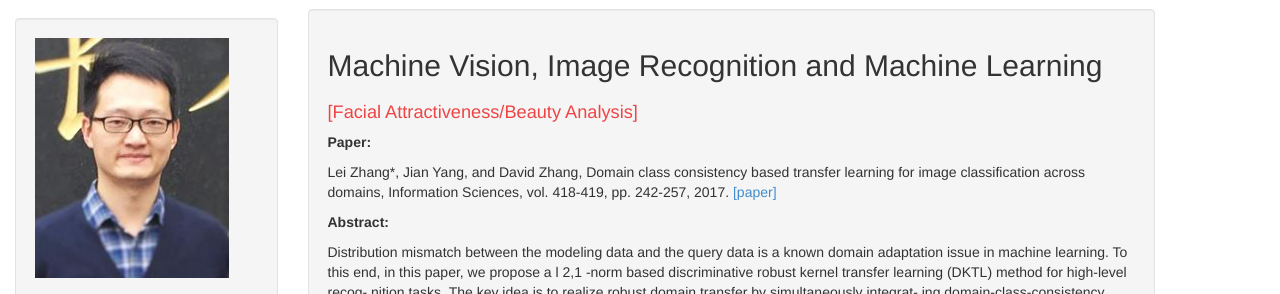
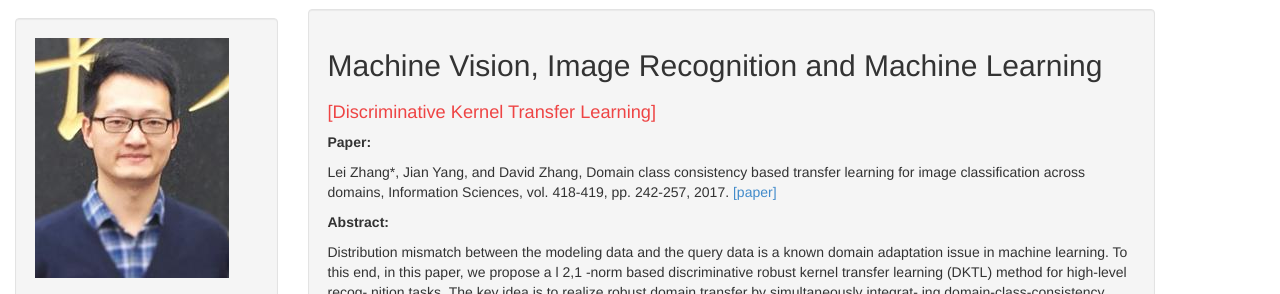
Before and after one commit to DrLeiZhang/website, a Jekyll site: the page built from proj8.html, in a window 1280 px wide and 900 px high. Shown: the part 222-516 px from the top of the window. Built offline with Jekyll 4.4.1, drawn with Linux system fonts in a browser that asks for light colours; Markdown is read by kramdown in place of the engine named in the settings.

Commit message:
Update
Signed-off-by: leizhang@cqu.edu.cn <leizhang@cqu.edu.cn>

```diff
--- a/proj8.html
+++ b/proj8.html
@@ -10,7 +10,7 @@ layout: default
 <div class="well">
 <h2>Machine Vision, Image Recognition and Machine Learning</h2>
 
-<h1>[Facial Attractiveness/Beauty Analysis]</a></h1>
+<h1>[Discriminative Kernel Transfer Learning]</a></h1>
 <p><B>Paper:</B> </p>
 <p>Lei Zhang*, Jian Yang, and David Zhang, Domain class consistency based transfer learning for image classification across domains, Information Sciences, vol. 418-419, pp. 242-257, 2017. <a href="resources/IS_Accept.pdf">[paper]</a></p>
 
```
